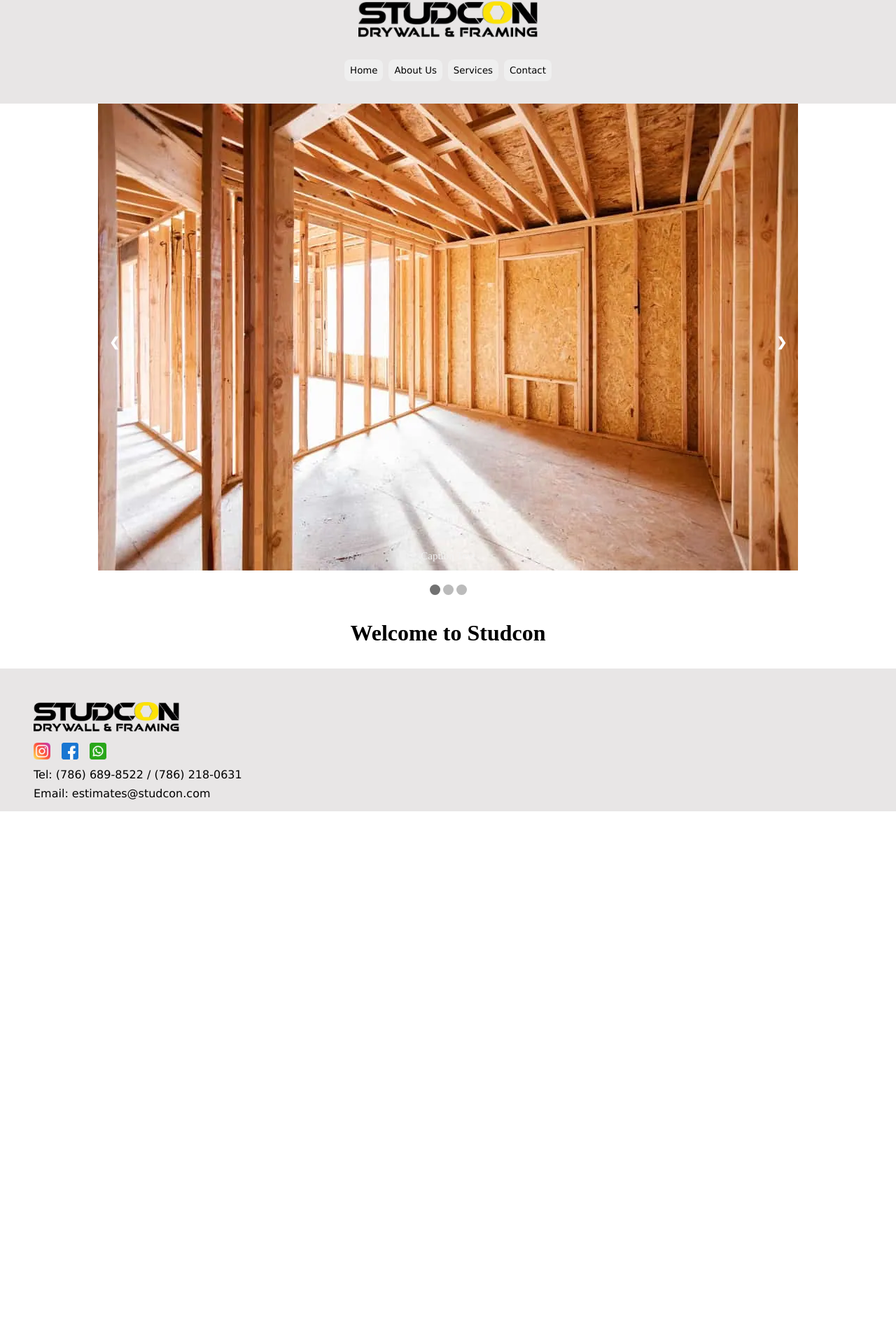
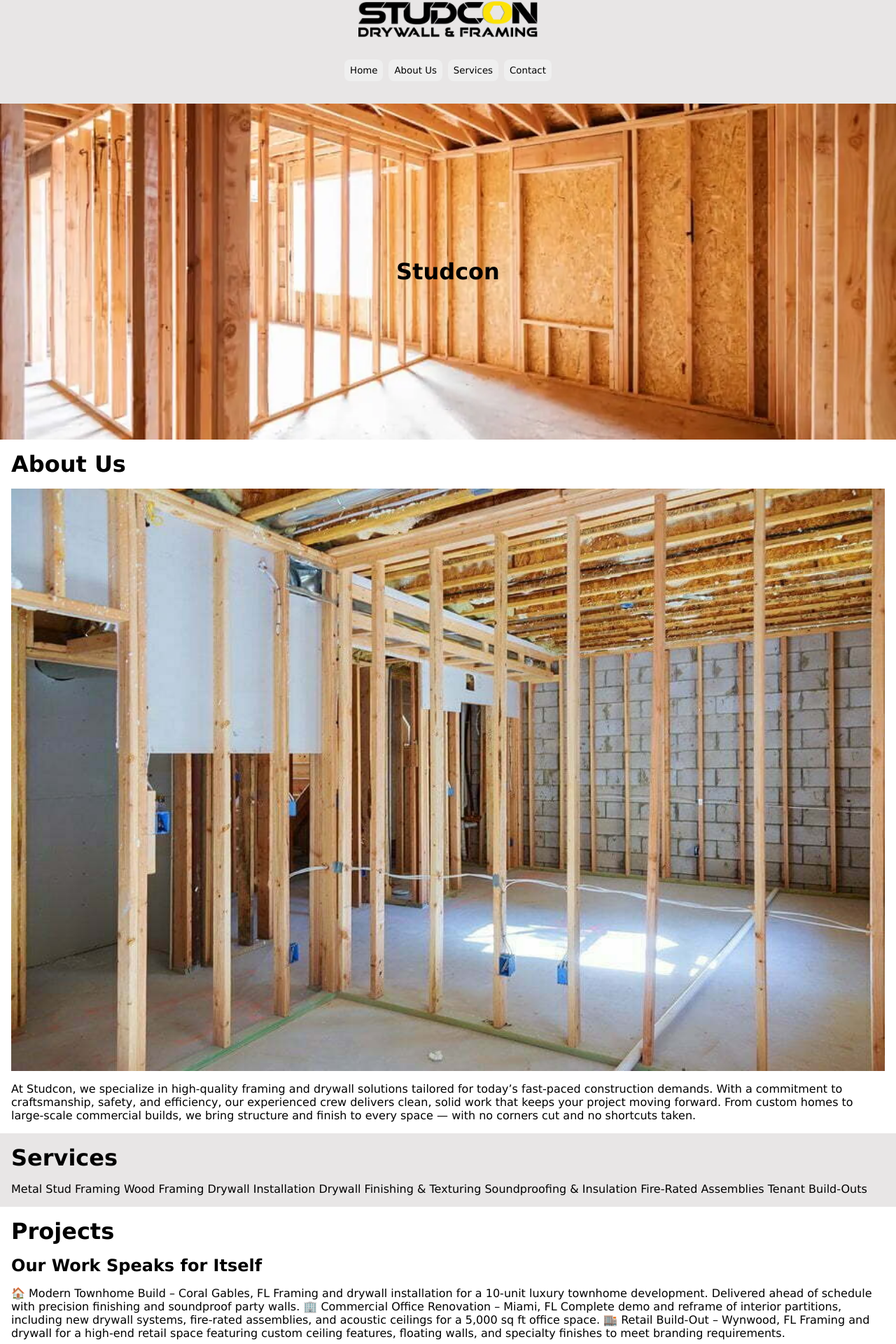
Before and after one commit to JessLorenzo/Studcon, a React (Vite) app: page / in a window 1280 px wide. Shown: the part 30-1950 px from the top of the page at 70% size. Before the commit the page ends 1189 px from the top, so only its background shows below. Built offline with nearby package versions, Linux system fonts and the light colour scheme.

Commit message:
update background colors and classNames

```diff
--- a/src/pages/Homepage/Homepage.jsx
+++ b/src/pages/Homepage/Homepage.jsx
@@ -2,75 +2,52 @@ import { useState } from "react";
 import "./Homepage.scss";
 import Navbar from "../../components/Navbar/Navbar";
 import Footer from "../../components/Footer/Footer";
-import Mockphoto1 from "../../assets/images/mock_photo1.webp";
 import Mockphoto2 from "../../assets/images/mock_photo2.jpg";
-import Mockphoto3 from "../../assets/images/mock_photo3.jpeg";
 
 export default function Homepage() {
-  const slides = [Mockphoto1, Mockphoto2, Mockphoto3];
-  const captions = ["Caption Text", "Caption Two", "Caption Three"];
-
-  const [currentIndex, setCurrentIndex] = useState(0);
-
-  const plusSlides = (n) => {
-    setCurrentIndex(
-      (prevIndex) => (prevIndex + n + slides.length) % slides.length
-    );
-  };
-
-  const currentSlide = (n) => {
-    setCurrentIndex(n);
-  };
-
   return (
     <>
       <Navbar />
       <main className="homepage">
-        <div className="homepage__slideshow">
-          {slides.map((photo, index) => (
-            <div
-              key={index}
-              className={`homepage__slide ${
-                index === currentIndex ? "homepage__slide--active" : ""
-              }`}
-            >
-              <img
-                className="homepage__slide-image"
-                src={photo}
-                alt={`Slide ${index + 1}`}
-              />
-              <div className="homepage__caption">{captions[index]}</div>
-            </div>
-          ))}
-
-          <button
-            className="homepage__nav-button homepage__nav-button--prev"
-            onClick={() => plusSlides(-1)}
-          >
-            &#10094;
-          </button>
-          <button
-            className="homepage__nav-button homepage__nav-button--next"
-            onClick={() => plusSlides(1)}
-          >
-            &#10095;
-          </button>
+        <div className="homepage__hero-container">
+          <h1 className="homepage__hero-title">Studcon</h1>
         </div>
-
-        <div className="homepage__dots">
-          {slides.map((_, index) => (
-            <span
-              key={index}
-              className={`homepage__dot ${
-                index === currentIndex ? "homepage__dot--active" : ""
-              }`}
-              onClick={() => currentSlide(index)}
-            ></span>
-          ))}
+        <div className="homepage__container homepage__about-container">
+          <h1 className="homepage__about-title">About Us</h1>
+          <img src={Mockphoto2} className="homepage__about-image" />
+          <p className="homepage__about-text">
+            At Studcon, we specialize in high-quality framing and drywall
+            solutions tailored for today’s fast-paced construction demands. With
+            a commitment to craftsmanship, safety, and efficiency, our
+            experienced crew delivers clean, solid work that keeps your project
+            moving forward. From custom homes to large-scale commercial builds,
+            we bring structure and finish to every space — with no corners cut
+            and no shortcuts taken.
+          </p>
         </div>
-
-        <div className="homepage__text-block">
-          <h1 className="homepage__headline">Welcome to Studcon</h1>
+        <div className="homepage__container homepage__services-container">
+          <h1 className="homepage__services-title">Services</h1>
+          <p className="homepage__services-text">
+            Metal Stud Framing Wood Framing Drywall Installation Drywall
+            Finishing & Texturing Soundproofing & Insulation Fire-Rated
+            Assemblies Tenant Build-Outs
+          </p>
+        </div>
+        <div className="homepage__container homepage__projects-container">
+          <h1 className="homepage__projects-title">Projects</h1>
+          <h2>Our Work Speaks for Itself</h2>
+          <p className="homepage__projects-text">
+            🏠 Modern Townhome Build – Coral Gables, FL Framing and drywall
+            installation for a 10-unit luxury townhome development. Delivered
+            ahead of schedule with precision finishing and soundproof party
+            walls. 🏢 Commercial Office Renovation – Miami, FL Complete demo and
+            reframe of interior partitions, including new drywall systems,
+            fire-rated assemblies, and acoustic ceilings for a 5,000 sq ft
+            office space. 🏬 Retail Build-Out – Wynwood, FL Framing and drywall
+            for a high-end retail space featuring custom ceiling features,
+            floating walls, and specialty finishes to meet branding
+            requirements.
+          </p>
         </div>
       </main>
       <Footer />
--- a/src/pages/Homepage/Homepage.scss
+++ b/src/pages/Homepage/Homepage.scss
@@ -1,109 +1,31 @@
 * {
   box-sizing: border-box;
+  font-family: Verdana, Geneva, Tahoma, sans-serif;
 }
 
 .homepage {
-  &__slideshow {
-    max-width: 1000px;
-    position: relative;
-    margin: auto;
+  &__hero-container {
+    display: flex;
+    justify-content: center;
+    align-items: center;
+    background: url("../../assets/images/mock_photo1.webp");
+    width: 100%;
+    height: 30rem;
+    background-size: cover;
+    background-position: center;
   }
 
-  &__slide {
-    display: none;
-    position: relative;
-
-    &--active {
-      display: block;
-    }
+  &__container {
+    display: flex;
+    flex-direction: column;
+    gap: 1rem;
+    margin: 1rem;
+    background-color: white;
   }
 
-  &__slide-image {
-    width: 100%;
-  }
-
-  &__caption {
-    color: #f2f2f2;
-    font-size: 15px;
-    padding: 8px 12px;
-    position: absolute;
-    bottom: 8px;
-    width: 100%;
-    text-align: center;
-  }
-
-  &__nav-button {
-    cursor: pointer;
-    position: absolute;
-    top: 50%;
-    width: auto;
-    margin-top: -22px;
-    padding: 16px;
-    color: white;
-    font-weight: bold;
-    font-size: 18px;
-    transition: 0.6s ease;
-    user-select: none;
-    background: none;
-    border: none;
-
-    &--prev {
-      left: 0;
-      border-radius: 0 3px 3px 0;
-    }
-
-    &--next {
-      right: 0;
-      border-radius: 3px 0 0 3px;
-    }
-
-    &:hover {
-      background-color: rgba(0, 0, 0, 0.8);
-    }
-  }
-
-  &__dots {
-    text-align: center;
-    margin-top: 16px;
-  }
-
-  &__dot {
-    cursor: pointer;
-    height: 15px;
-    width: 15px;
-    margin: 0 2px;
-    background-color: #bbb;
-    border-radius: 50%;
-    display: inline-block;
-    transition: background-color 0.6s ease;
-
-    &:hover,
-    &--active {
-      background-color: #717171;
-    }
-  }
-
-  &__text-block {
-    padding: 2rem;
-    text-align: center;
-  }
-
-  &__headline {
-    font-size: 2rem;
-    font-weight: bold;
-  }
-
-  &__fade {
-    animation-name: fade;
-    animation-duration: 1.5s;
+  &__services-container {
+    background-color: #e8e6e6;
+    margin: 0;
+    padding: 1rem;
   }
 }
-
-@keyframes fade {
-  from {
-    opacity: 0.4;
-  }
-  to {
-    opacity: 1;
-  }
-}
```
